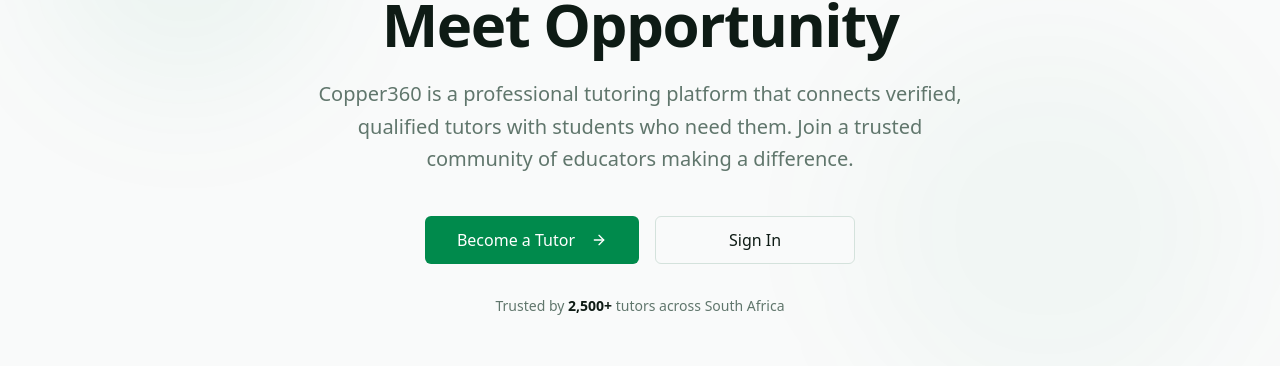
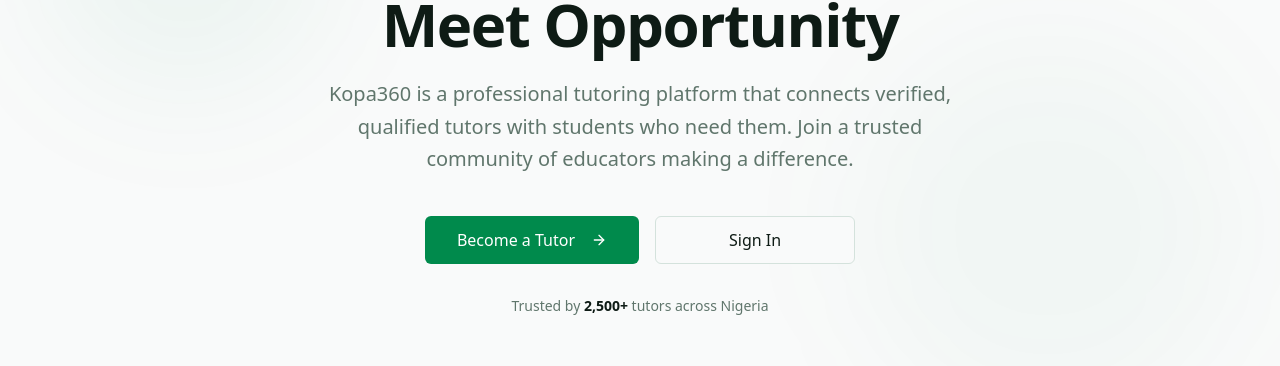
Before and after one commit to Showcode24/nysc-tutoring, a Next.js app: page / in a window 1280 px wide. Shown: the part 341-707 px from the top of the page. Built offline with nearby package versions, Linux system fonts and the light colour scheme.

Commit message:
Data corrections

```diff
--- a/app/src/components/layouts/benefits-section.tsx
+++ b/app/src/components/layouts/benefits-section.tsx
@@ -36,7 +36,7 @@
               For Tutors
             </span>
             <h2 className="text-3xl md:text-4xl font-bold mb-6">
-              Why Tutors Choose Copper360
+              Why Tutors Choose Kopa360
             </h2>
             <p className="text-lg text-muted-foreground mb-8">
               We provide the infrastructure, support, and opportunities you need
--- a/app/src/components/layouts/cta-section.tsx
+++ b/app/src/components/layouts/cta-section.tsx
@@ -1,8 +1,7 @@
-
-import { Button } from '@/components/ui/button';
-import { ArrowRight } from 'lucide-react';
-import { motion } from 'framer-motion';
-import Link from 'next/link';
+import { Button } from "@/components/ui/button";
+import { ArrowRight } from "lucide-react";
+import { motion } from "framer-motion";
+import Link from "next/link";
 export function CTASection() {
   return (
     <section className="py-20 md:py-28">
@@ -20,18 +19,26 @@
               Ready to Start Teaching?
             </h2>
             <p className="text-lg text-primary-foreground/80 mb-8 max-w-xl mx-auto">
-              Join thousands of verified tutors on Copper360 and start making an
+              Join thousands of verified tutors on Kopa360 and start making an
               impact today.
             </p>
             <div className="flex flex-col sm:flex-row items-center justify-center gap-4">
               <Link href="/register">
-                <Button size="lg" variant="secondary" className="min-w-[200px] h-12 text-base">
+                <Button
+                  size="lg"
+                  variant="secondary"
+                  className="min-w-[200px] h-12 text-base"
+                >
                   Apply Now
                   <ArrowRight className="ml-2 w-4 h-4" />
                 </Button>
               </Link>
               <Link href="/login">
-                <Button size="lg" variant="ghost" className="min-w-[200px] h-12 text-base text-primary-foreground border border-primary-foreground/20 hover:bg-primary-foreground/10">
+                <Button
+                  size="lg"
+                  variant="ghost"
+                  className="min-w-[200px] h-12 text-base text-primary-foreground border border-primary-foreground/20 hover:bg-primary-foreground/10"
+                >
                   Sign In
                 </Button>
               </Link>
--- a/app/src/components/layouts/hero-section.tsx
+++ b/app/src/components/layouts/hero-section.tsx
@@ -1,18 +1,18 @@
-import { Button } from '@/components/ui/button';
-import { Shield, ArrowRight } from 'lucide-react';
-import { motion } from 'framer-motion';
-import Link from 'next/link';
+import { Button } from "@/components/ui/button";
+import { Shield, ArrowRight } from "lucide-react";
+import { motion } from "framer-motion";
+import Link from "next/link";
 const fadeInUp = {
   initial: { opacity: 0, y: 20 },
   animate: { opacity: 1, y: 0 },
-  transition: { duration: 0.5 }
+  transition: { duration: 0.5 },
 };
 const stagger = {
   animate: {
     transition: {
-      staggerChildren: 0.1
-    }
-  }
+      staggerChildren: 0.1,
+    },
+  },
 };
 export function HeroSection() {
   return (
@@ -41,16 +41,18 @@
             className="text-4xl md:text-5xl lg:text-6xl font-bold tracking-tight mb-6"
           >
             Where Quality Tutors
-            <span className="text-gradient-copper block mt-2">Meet Opportunity</span>
+            <span className="text-gradient-copper block mt-2">
+              Meet Opportunity
+            </span>
           </motion.h1>
 
           <motion.p
             variants={fadeInUp}
             className="text-lg md:text-xl text-muted-foreground mb-10 max-w-2xl mx-auto leading-relaxed"
           >
-            Copper360 is a professional tutoring platform that connects verified,
-            qualified tutors with students who need them. Join a trusted community
-            of educators making a difference.
+            Kopa360 is a professional tutoring platform that connects verified,
+            qualified tutors with students who need them. Join a trusted
+            community of educators making a difference.
           </motion.p>
 
           <motion.div
@@ -64,7 +66,11 @@
               </Button>
             </Link>
             <Link href="/login">
-              <Button variant="outline" size="lg" className="min-w-[200px] h-12 text-base">
+              <Button
+                variant="outline"
+                size="lg"
+                className="min-w-[200px] h-12 text-base"
+              >
                 Sign In
               </Button>
             </Link>
@@ -74,7 +80,9 @@
             variants={fadeInUp}
             className="mt-8 text-sm text-muted-foreground"
           >
-            Trusted by <span className="font-semibold text-foreground">2,500+</span> tutors across South Africa
+            Trusted by{" "}
+            <span className="font-semibold text-foreground">2,500+</span> tutors
+            across Nigeria
           </motion.p>
         </motion.div>
       </div>
--- a/app/src/components/layouts/testimonials-section.tsx
+++ b/app/src/components/layouts/testimonials-section.tsx
@@ -1,26 +1,29 @@
-import { motion } from 'framer-motion';
-import { Star, Quote } from 'lucide-react';
+import { motion } from "framer-motion";
+import { Star, Quote } from "lucide-react";
 const testimonials = [
   {
-    name: 'Thabo Mokoena',
-    role: 'Mathematics Tutor',
-    quote: 'Copper360 has transformed my tutoring career. The platform connects me with students who genuinely need help, and the verification process means parents trust me from day one.',
+    name: "Emeka Okafor",
+    role: "Mathematics Tutor",
+    quote:
+      "Kopa360 has transformed my tutoring career. The platform connects me with students who genuinely need help, and the verification process means parents trust me from day one.",
     rating: 5,
-    sessions: '320+ sessions',
+    sessions: "320+ sessions",
   },
   {
-    name: 'Naledi Dlamini',
-    role: 'English & Literature Tutor',
-    quote: 'The flexibility is incredible. I can choose gigs that fit my schedule and expertise. The compensation is fair and payments are always on time.',
+    name: "Chidinma Adeyemi",
+    role: "English & Literature Tutor",
+    quote:
+      "The flexibility is incredible. I can choose gigs that fit my schedule and expertise. The compensation is fair and payments are always on time.",
     rating: 5,
-    sessions: '480+ sessions',
+    sessions: "480+ sessions",
   },
   {
-    name: 'James van der Merwe',
-    role: 'Science Tutor',
-    quote: 'As a retired teacher, Copper360 lets me continue making an impact. The platform is professional, easy to use, and the support team is always responsive.',
+    name: "Babatunde Fashola",
+    role: "Science Tutor",
+    quote:
+      "As a retired teacher, Kopa360 lets me continue making an impact. The platform is professional, easy to use, and the support team is always responsive.",
     rating: 5,
-    sessions: '195+ sessions',
+    sessions: "195+ sessions",
   },
 ];
 export function TestimonialsSection() {
@@ -51,7 +54,8 @@
             transition={{ delay: 0.1 }}
             className="text-lg text-muted-foreground max-w-2xl mx-auto"
           >
-            Hear from verified tutors who have built successful careers on our platform.
+            Hear from verified tutors who have built successful careers on our
+            platform.
           </motion.p>
         </div>
         <div className="grid md:grid-cols-3 gap-6">
```
